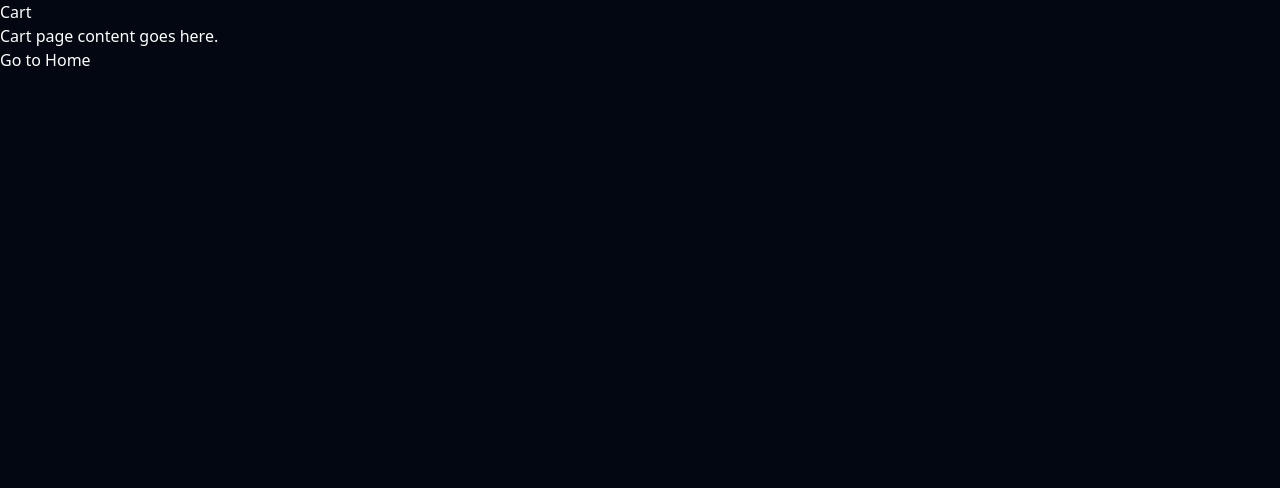
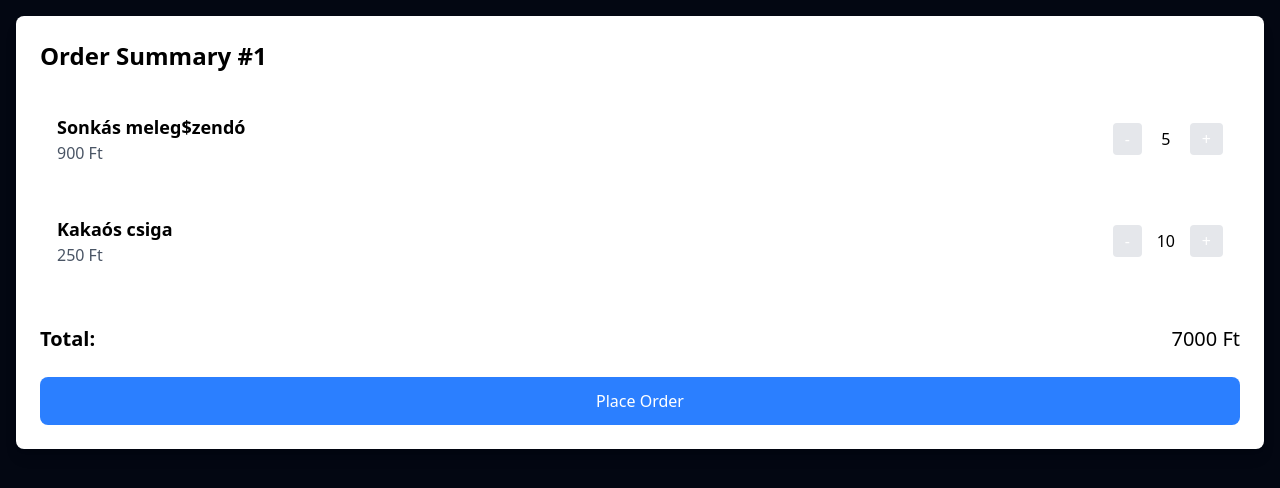
Before and after one commit to Jedlik202513A/Projektnap_JedlikBufe, a Nuxt app in the folder frontend/: page /cart in a window 1280 px wide. Shown: the top 488 px of the page. Built offline with nearby package versions, Linux system fonts and the light colour scheme.

Commit message:
cart works

```diff
--- a/frontend/app/pages/cart/index.vue
+++ b/frontend/app/pages/cart/index.vue
@@ -1,17 +1,125 @@
 <script lang="ts" setup>
+import type { Item } from '~/types/Item';
+import type { Order } from '~/types/Order';
+
+//   const { useCartStore } = await import('@/stores/cart'); !!
+const order = ref<Order[]>([
+    {
+        id: "1",
+        sumPrice: 0,
+        status: "pending",
+        items: [{
+            id: "1",
+            name: 'Sonkás meleg$zendó',
+            category: {
+                id: "1",
+                name: 'Melegszendics',
+            },
+            price: 900,
+            stock: 5
+
+        },
+        {
+            id: "2",
+            name: 'Kakaós csiga',
+            category: {
+                id: "2",
+                name: 'Pékáru',
+            },
+            price: 250,
+            stock: 10
+        }],
+        orderNumber: 1
+    },
+]);
+
+const computedSumPrice = computed(() => {
+    const sum = order.value[0]?.items.reduce((total, item) => {
+        const itemTotal = item.price * item.stock;
+        // console.log(`Item: ${item.name}, Price: ${item.price}, Stock: ${item.stock}, Total: ${itemTotal}`);
+        return total + itemTotal;
+    }, 0);
+    console.log('Total sum:', sum);
+    return sum;
+});
+
+watch(computedSumPrice, (newValue) => {
+    // console.log('Updating sumPrice to:', newValue);
+    if (order.value[0]) {
+        order.value[0].sumPrice = newValue ?? 0;
+    }
+}, { immediate: true });
+
+const updateStock = (itemId: string, change: number) => {
+    if (!order.value[0]) return;
+
+    const itemIndex = order.value[0].items.findIndex(item => item.id === itemId);
+    if (itemIndex === -1) return;
+
+    const item = order.value[0].items[itemIndex];
+    if (!item) return;
+
+    const newStock = item.stock + change;
+
+    if (newStock < 1) {
+        order.value[0].items.splice(itemIndex, 1);
+    } else {
+        item.stock = newStock;
+    }
+};
+
+const placeOrder = () => {
+    console.log('Order placed:', order.value[0]);
+    // Add order submission logic here
+};
 
 </script>
 
 <template>
-    <div>
-        <h1>Cart</h1>
-        <p>Cart page content goes here.</p>
-        <div>
-            <NuxtLink to="/">Go to Home</NuxtLink>
+    <div class="container mx-auto p-4">
+        <div class="bg-white rounded-lg shadow-lg p-6">
+            <h2 class="text-2xl font-bold mb-6 text-black">Order Summary #{{ order[0]?.orderNumber }}</h2>
+
+            <!-- Items List -->
+            <div class="space-y-4 mb-6">
+                <div v-for="item in (order[0]?.items ?? [])"
+                     :key="item.id"
+                     class="flex items-center justify-between p-4 border rounded-lg">
+                    <div class="flex flex-col">
+                        <span class="font-semibold text-lg text-black">{{ item.name }}</span>
+                        <span class="text-gray-600">{{ item.price }} Ft</span>
+                    </div>
+                    <div class="flex items-center gap-2">
+                        <button @click="updateStock(item.id, -1)"
+                                class="px-3 py-1 bg-gray-200 rounded hover:bg-gray-300">
+                            -
+                        </button>
+                        <span class="w-8 text-center text-black">{{ item.stock }}</span>
+                        <button @click="updateStock(item.id, 1)"
+                                class="px-3 py-1 bg-gray-200 rounded hover:bg-gray-300">
+                            +
+                        </button>
+                    </div>
+                </div>
+            </div>
+
+            <!-- Total Section -->
+            <div class="border-t pt-4">
+                <div class="flex justify-between items-center">
+                    <span class="text-xl font-bold text-black">Total:</span>
+                    <span class="text-xl text-black">{{ order[0]?.sumPrice }} Ft</span>
+                </div>
+            </div>
+
+
+            <div class="mt-6">
+            <button @click="placeOrder"
+                        class="w-full bg-blue-500 text-white py-3 rounded-lg hover:bg-blue-600 transition">
+                    Place Order
+            </button>
+            </div>
         </div>
     </div>
 </template>
 
-<style>
-
-</style>
+<style></style>
```
